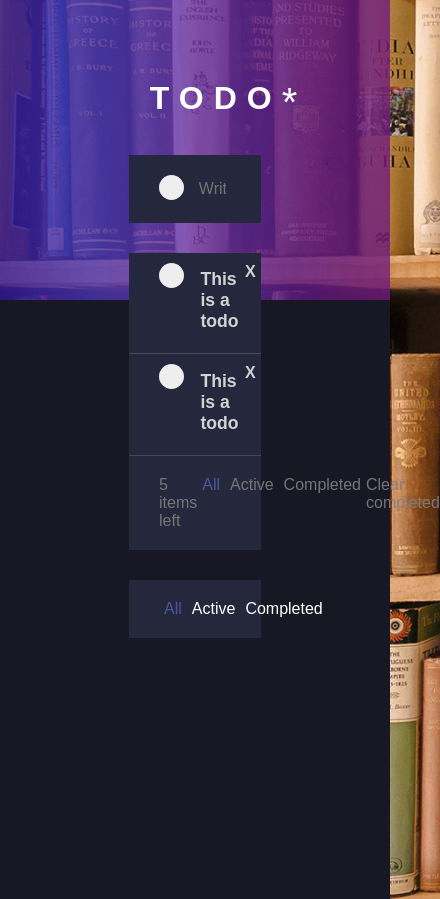
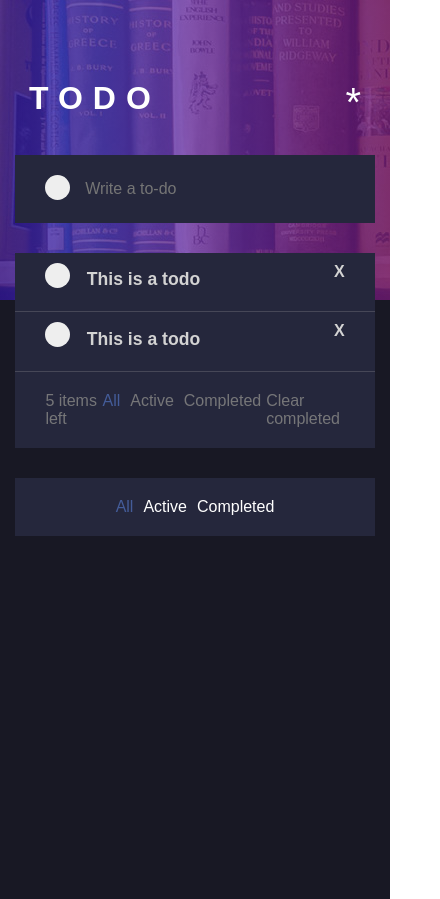
Before and after one commit to Robotron2/TodoReactApp, a React (Create React App) app: page / in a window 390 px wide. Shown: the whole page, 440 px wide, since content can reach past the window. Built offline with nearby package versions, Linux system fonts and the light colour scheme.

Commit message:
Media queries for todo-main completed

```diff
--- a/src/App.css
+++ b/src/App.css
@@ -217,3 +217,138 @@ body {
 .active {
 	color: #445c99;
 }
+
+/* Media Queries */
+
+@media (min-width: 1299px) {
+	.todo-main {
+		color: var(--color-white);
+		background: transparent;
+		/* background-color: #cc894d; */
+		width: 46%;
+		margin: -220px auto;
+		height: 20vmax;
+		padding: -10px;
+	}
+}
+@media (max-width: 1298px) {
+	.todo-main {
+		color: var(--color-white);
+		background: transparent;
+		/* background-color: #cc894d; */
+		width: 56%;
+		margin: -220px auto;
+		height: 20vmax;
+		padding: -10px;
+	}
+}
+@media (max-width: 1000px) {
+	.todo-main {
+		color: var(--color-white);
+		background: transparent;
+		/* background-color: #cc894d; */
+		width: 56%;
+		margin: -220px auto;
+		height: 20vmax;
+		padding: -10px;
+	}
+}
+@media (max-width: 998px) {
+	.todo-main {
+		color: var(--color-white);
+		background: transparent;
+		/* background-color: #cc894d; */
+		width: 66%;
+		margin: -220px auto;
+		height: 20vmax;
+		padding: -10px;
+	}
+}
+@media (max-width: 878px) {
+	.todo-main {
+		color: var(--color-white);
+		background: transparent;
+		/* background-color: #cc894d; */
+		width: 66%;
+		margin: -220px auto;
+		height: 20vmax;
+		padding: -10px;
+	}
+}
+@media (max-width: 876px) {
+	.todo-main {
+		color: var(--color-white);
+		background: transparent;
+		/* background-color: #cc894d; */
+		width: 70%;
+		margin: -220px auto;
+		height: 20vmax;
+		padding: -10px;
+	}
+}
+@media (max-width: 800px) {
+	.todo-main {
+		color: var(--color-white);
+		background: transparent;
+		/* background-color: #cc894d; */
+		width: 72%;
+		margin: -220px auto;
+		height: 20vmax;
+		padding: -10px;
+	}
+}
+@media (max-width: 750px) {
+	.todo-main {
+		color: var(--color-white);
+		background: transparent;
+		/* background-color: #cc894d; */
+		width: 76%;
+		margin: -220px auto;
+		height: 20vmax;
+		padding: -10px;
+	}
+}
+@media (max-width: 699px) {
+	.todo-main {
+		color: var(--color-white);
+		background: transparent;
+		/* background-color: #cc894d; */
+		width: 88%;
+		margin: -220px auto;
+		height: 20vmax;
+		padding: -10px;
+	}
+}
+@media (max-width: 620px) {
+	.todo-main {
+		color: var(--color-white);
+		background: transparent;
+		/* background-color: #cc894d; */
+		width: 90%;
+		margin: -220px auto;
+		height: 20vmax;
+		padding: -10px;
+	}
+}
+@media (max-width: 570px) {
+	.todo-main {
+		color: var(--color-white);
+		background: transparent;
+		/* background-color: #cc894d; */
+		width: 92%;
+		margin: -220px auto;
+		height: 20vmax;
+		padding: -10px;
+	}
+}
+@media (max-width: 550px) {
+	.todo-main {
+		color: var(--color-white);
+		background: transparent;
+		/* background-color: #cc894d; */
+		width: 98%;
+		margin: -220px auto;
+		height: 20vmax;
+		padding: -10px;
+	}
+}
```
